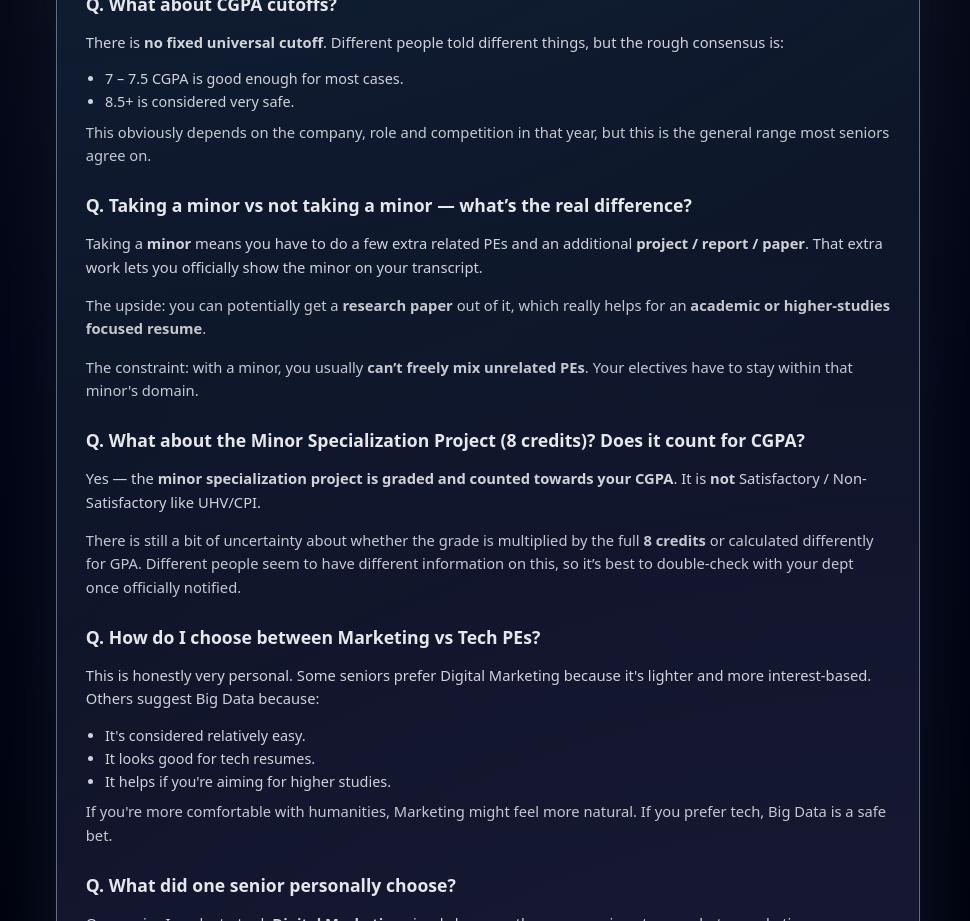
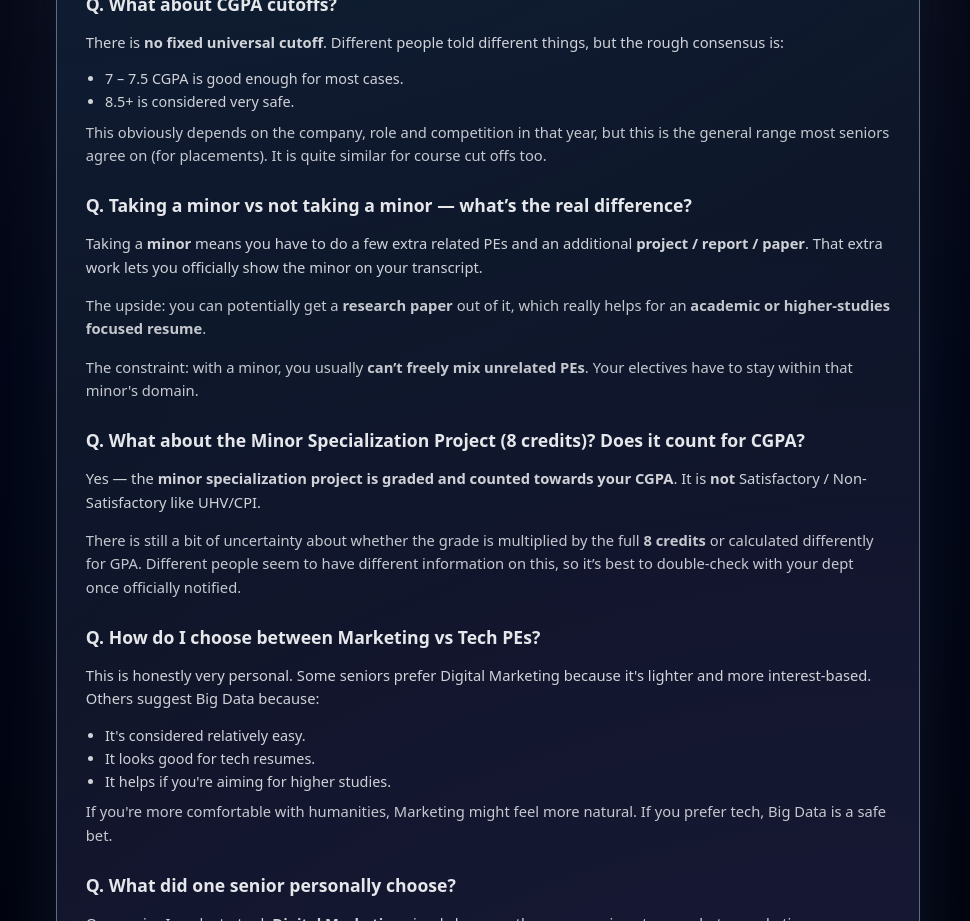
Before and after one commit to Almostanerd/manipal-electives, a Next.js app: page /guide in a window 1280 px wide. Shown: the part 1120-2041 px from the top of the page, without its empty margins (152-1122 px from the left). Built offline with nearby package versions, Linux system fonts and the light colour scheme.

Commit message:
Add FAQ about minor specialization project

```diff
--- a/app/guide/page.tsx
+++ b/app/guide/page.tsx
@@ -80,7 +80,7 @@ export default function GuidePage() {
         </ul>
         <p style={{ marginTop: "0.6rem", opacity: 0.85 }}>
           This obviously depends on the company, role and competition in that year,
-          but this is the general range most seniors agree on.
+          but this is the general range most seniors agree on (for placements). It is quite similar for course cut offs too.
         </p>
       </section>
 
```
